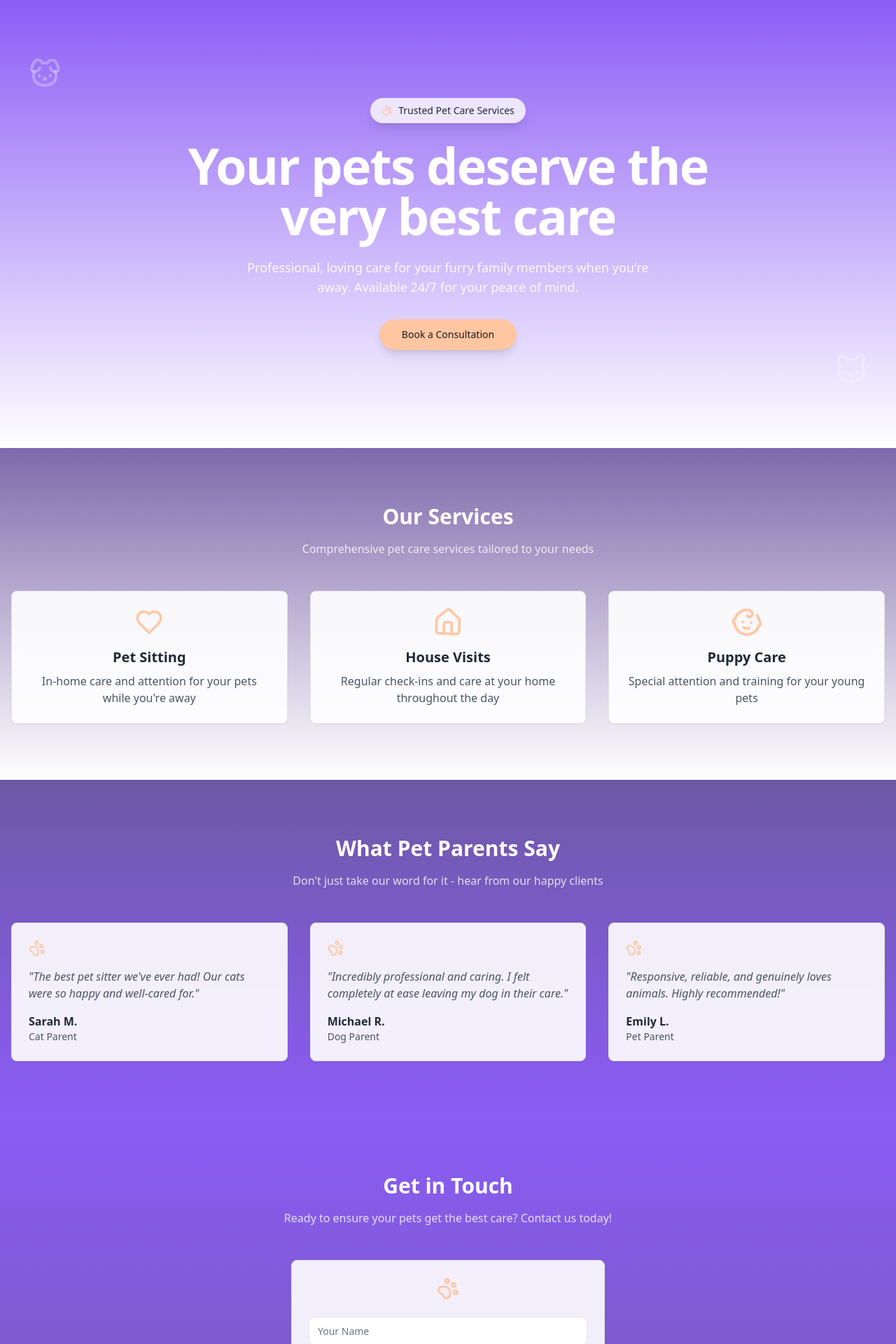
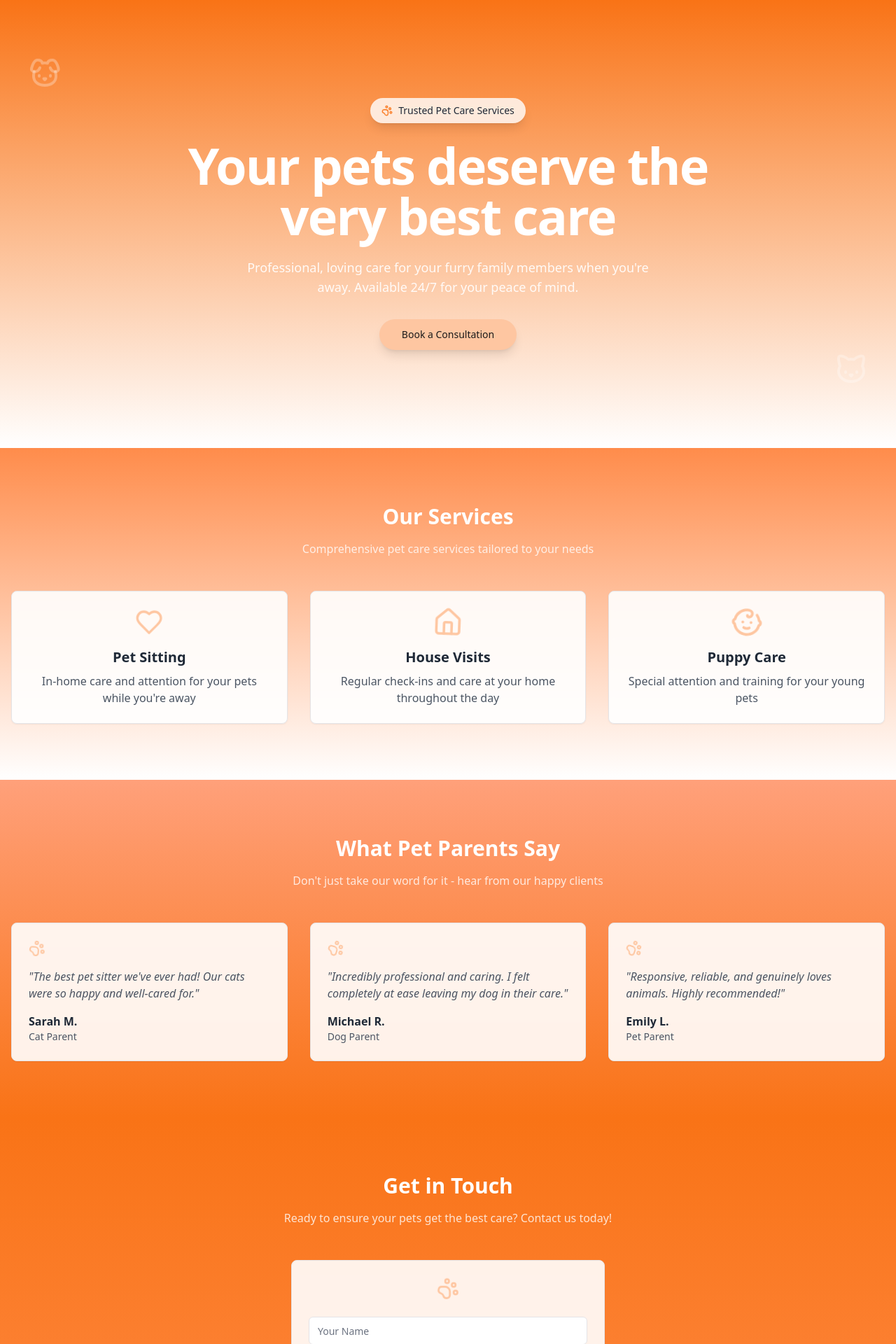
Before and after one commit to lg00d/thegoodsitter, a React (Vite) app: page / in a window 1280 px wide. Shown: the top 1920 px of the page at 70% size. Built offline with nearby package versions, Linux system fonts and the light colour scheme.

Commit message:
Enhance gradient appearance
The gradient appearance was enhanced.

```diff
--- a/src/components/ContactSection.tsx
+++ b/src/components/ContactSection.tsx
@@ -7,7 +7,7 @@ import { PawPrint } from "lucide-react";
 
 const ContactSection = () => {
   return (
-    <section className="py-20 bg-gradient-to-b from-[#8B5CF6] to-[#6E59A5]" id="contact">
+    <section className="py-20 bg-gradient-to-b from-[#F97316] to-[#FF8C4B]" id="contact">
       <div className="container px-4 mx-auto">
         <div className="max-w-xl mx-auto mb-12 text-center animate-fade-in">
           <h2 className="mb-4 text-3xl font-bold text-white">
--- a/src/components/HeroSection.tsx
+++ b/src/components/HeroSection.tsx
@@ -4,7 +4,7 @@ import { Button } from "./ui/button";
 
 const HeroSection = () => {
   return (
-    <div className="relative min-h-[80vh] flex items-center justify-center bg-gradient-to-b from-[#8B5CF6] to-white overflow-hidden">
+    <div className="relative min-h-[80vh] flex items-center justify-center bg-gradient-to-b from-[#F97316] to-white overflow-hidden">
       <div className="absolute inset-0 pointer-events-none">
         <div className="absolute top-20 left-10 animate-bounce-slight">
           <Dog className="w-12 h-12 text-white/30" />
@@ -15,7 +15,7 @@ const HeroSection = () => {
       </div>
       <div className="container px-4 mx-auto text-center animate-fade-in">
         <div className="inline-flex items-center gap-2 px-4 py-2 mb-6 rounded-full bg-white/80 backdrop-blur-sm shadow-lg hover:shadow-xl transition-all duration-300">
-          <PawPrint size={16} className="text-primary animate-paw-print" />
+          <PawPrint size={16} className="text-[#F97316] animate-paw-print" />
           <span className="text-sm font-medium text-gray-800">Trusted Pet Care Services</span>
         </div>
         <h1 className="max-w-3xl mx-auto mb-6 text-5xl font-bold tracking-tight sm:text-6xl md:text-7xl text-white">
--- a/src/components/ServicesSection.tsx
+++ b/src/components/ServicesSection.tsx
@@ -22,7 +22,7 @@ const services = [
 
 const ServicesSection = () => {
   return (
-    <section className="py-20 bg-gradient-to-b from-[#7E69AB] to-white" id="services">
+    <section className="py-20 bg-gradient-to-b from-[#FF8C4B] to-white" id="services">
       <div className="container px-4 mx-auto">
         <div className="max-w-xl mx-auto mb-12 text-center animate-fade-in">
           <h2 className="mb-4 text-3xl font-bold text-white">
--- a/src/components/TestimonialsSection.tsx
+++ b/src/components/TestimonialsSection.tsx
@@ -22,7 +22,7 @@ const testimonials = [
 
 const TestimonialsSection = () => {
   return (
-    <section className="py-20 bg-gradient-to-b from-[#6E59A5] to-[#8B5CF6]">
+    <section className="py-20 bg-gradient-to-b from-[#FFA07A] to-[#F97316]">
       <div className="container px-4 mx-auto">
         <div className="max-w-xl mx-auto mb-12 text-center animate-fade-in">
           <h2 className="mb-4 text-3xl font-bold text-white">
```
